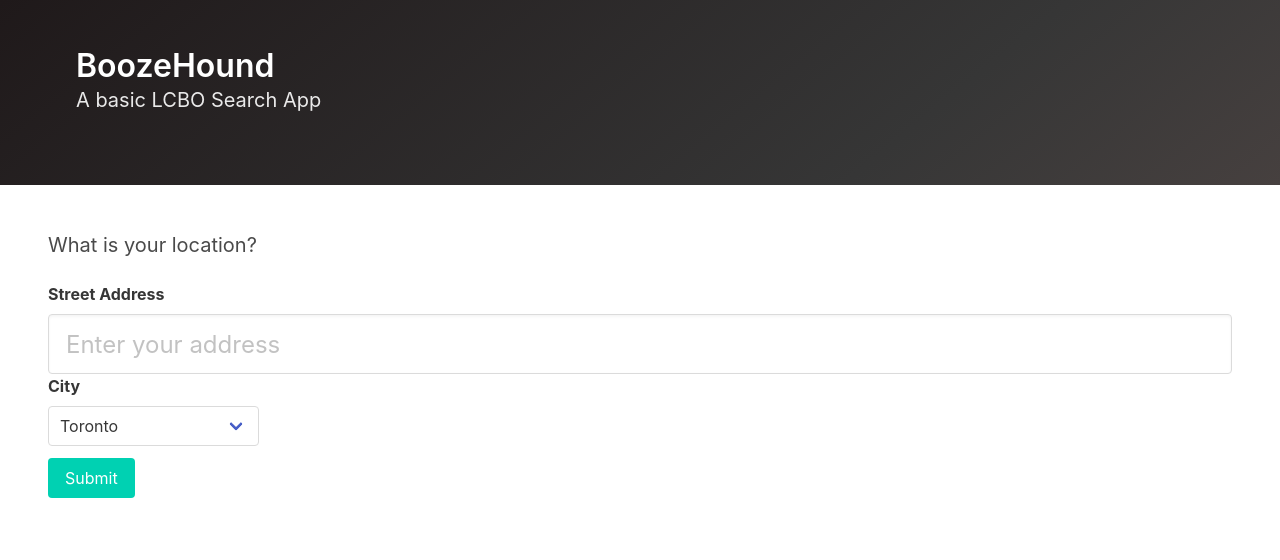
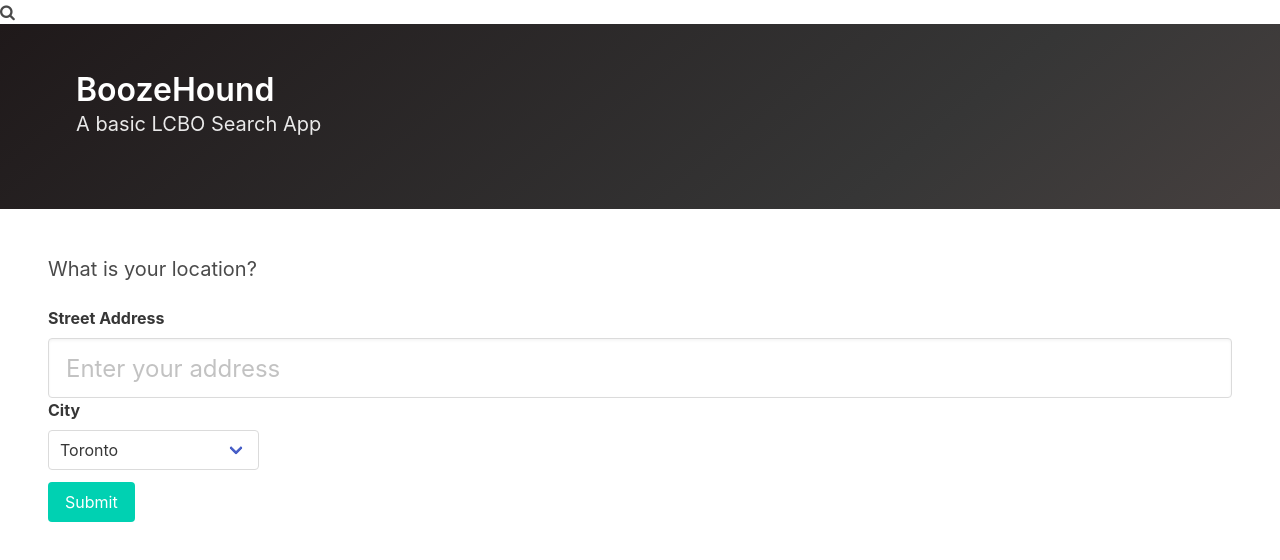
Before and after one commit to benjiekibblewhite/lcbo-app-react, a React (Create React App) app: page / in a window 1280 px wide. Shown: the top 560 px of the page. Built offline with nearby package versions, Linux system fonts and the light colour scheme.

Commit message:
small changes, poking around, updated plan

```diff
--- a/src/App.js
+++ b/src/App.js
@@ -1,6 +1,7 @@
 import React, {Component} from 'react';
 import FlipMove from 'react-flip-move';
 
+import 'font-awesome/css/font-awesome.css'
 import 'bulma/css/bulma.css';
 import './App.css';
 
@@ -125,6 +126,7 @@
     /* Should make location + search forms animate on appear too */
     return (
       <div className="App">
+      <i class="fa fa-search" aria-hidden="true"></i>
         <Header
           userLocation={this.state.userLocation}
           userSearchQuery={this.state.userSearchQuery}/> {this.state.showLocationForm
--- a/src/components/ProductCard.jsx
+++ b/src/components/ProductCard.jsx
@@ -11,7 +11,7 @@
           </figure>
         </div>
         <div className="media-content">
-          <h2>{this.props.name}</h2>
+          <p className="title is-5">{this.props.name}</p>
           <p>{this.props.primaryCategory}</p>
           <p>{this.props.secondaryCategory}, {this.props.varietal}</p>
           <p>{this.props.style}</p>
```
Also changed, not shown: plan.txt.
